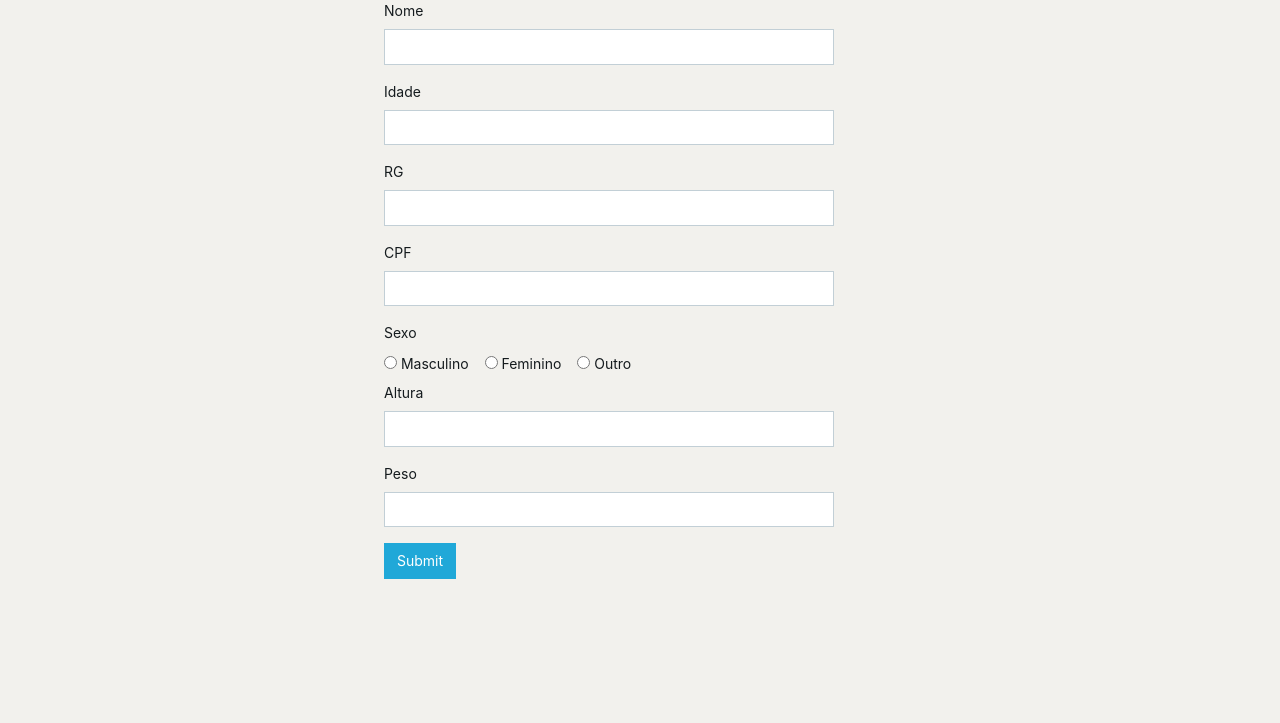
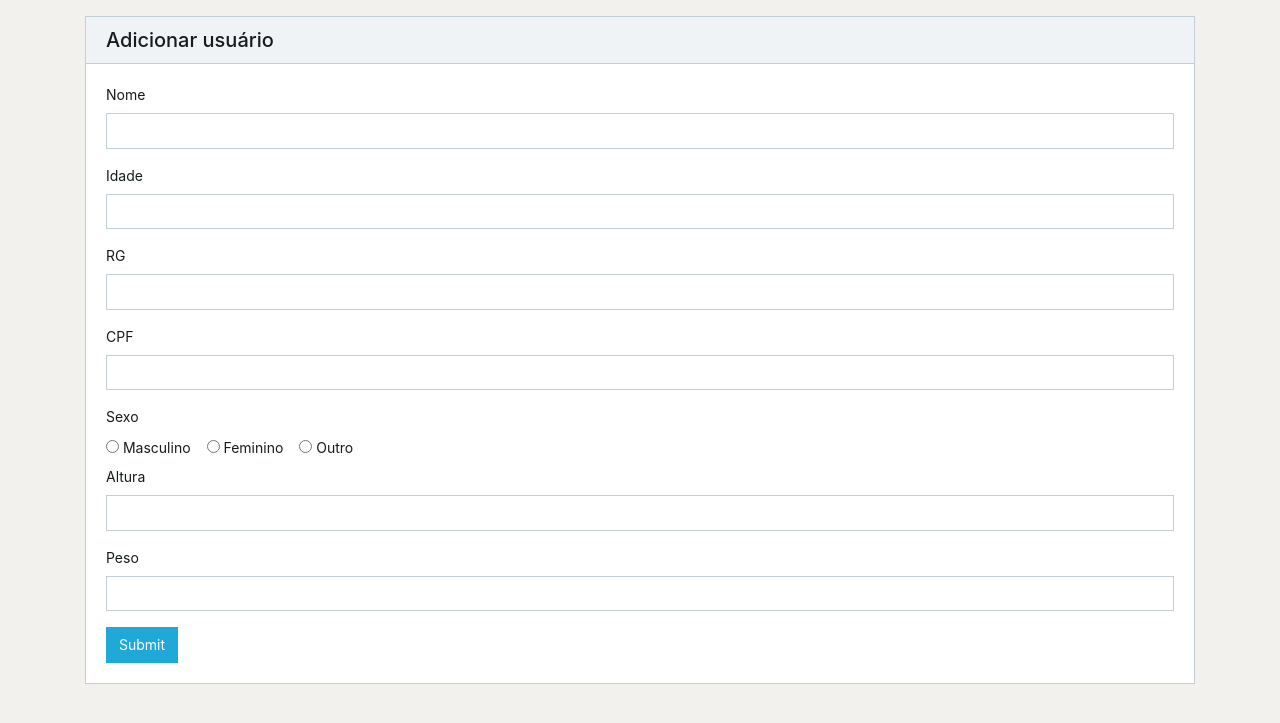
Before and after one commit to RenatoPerdizRodrigues/ProjLabES, a PHP site: page /usuario/create.php in a window 1280 px wide. Shown: the part 53-776 px from the top of the page. Run offline with PHP 8.4, Linux system fonts and the light colour scheme; some libraries are stand-ins or nearby versions.

Commit message:
Função de gerar URLS, correção no formulário

```diff
--- /dev/null
+++ b/config.php
@@ -0,0 +1,3 @@
+<?php
+    define('ROOT_FOLDER', '/projLabES/');
+?>
--- a/css/stylesheetjr.css
+++ b/css/stylesheetjr.css
@@ -25,16 +25,3 @@ body {
 .dropdown-item:hover {
     background-color: #ffe638;
 }
-
-.form-control {
-    width: 100%;
-}
-
-.form-group {
-    width: 450px;
-}
-
-.formuserinsert {
-    width: 40%;
-    margin: 0 auto;
-}
--- /dev/null
+++ b/functions.php
@@ -0,0 +1,8 @@
+<?php
+    include_once 'config.php';
+
+    // generate urls according to root folder
+    function generateRoute($url) {
+        echo ROOT_FOLDER . $url;
+    }
+?>
--- a/header.php
+++ b/header.php
@@ -1,5 +1,5 @@
 <nav class="navbar navbar-expand-lg navbar-light bg-yellow">
-    <a class="navbar-brand" href="../index.php">Xtreme Xcercise</a>
+    <a class="navbar-brand" href="<?php generateRoute('index.php'); ?>">Xtreme Xcercise</a>
     <button class="navbar-toggler" type="button" data-toggle="collapse" data-target="#navbarNavDropdown" aria-controls="navbarNavDropdown" aria-expanded="false" aria-label="Toggle navigation">
         <span class="navbar-toggler-icon"></span>
     </button>
@@ -8,7 +8,7 @@
             <li class="nav-item dropdown">
                 <a class="nav-link dropdown-toggle" href="http://example.com" id="navbarDropdownMenuLink" data-toggle="dropdown" aria-haspopup="true" aria-expanded="false">Usuário</a>
                 <div class="dropdown-menu" aria-labelledby="navbarDropdownMenuLink">
-                    <a class="dropdown-item" href="usuario/create.php">Cadastrar</a>
+                    <a class="dropdown-item" href="<?php generateRoute('usuario/create.php'); ?>">Cadastrar</a>
                     <a class="dropdown-item" href="#">Alterar</a>
                     <a class="dropdown-item" href="#">Excluir</a>
                     <a class="dropdown-item" href="#">Consultar</a>
--- a/index.php
+++ b/index.php
@@ -1,3 +1,7 @@
+<?php
+    include_once 'functions.php';
+?>
+
 <!DOCTYPE html>
 <html lang="en">
 <head>
@@ -7,7 +11,6 @@
     <link href="css/simple-line-icons.min" rel="stylesheet">
     <link href="css/style.min.css" rel="stylesheet">
     <link href="css/stylesheetjr.css" rel="stylesheet">
-
 </head>
 <body>
     <?php include_once 'header.php'; ?>
--- a/usuario/create.php
+++ b/usuario/create.php
@@ -1,3 +1,7 @@
+<?php
+    include_once '../functions.php';
+?>
+
 <!DOCTYPE html>
 <html lang="en">
 <head>
@@ -7,12 +11,17 @@
     <link href="../css/simple-line-icons.min" rel="stylesheet">
     <link href="../css/style.min.css" rel="stylesheet">
     <link href="../css/stylesheetjr.css" rel="stylesheet">
-
 </head>
 <body>
     <?php include_once '../header.php'; ?>
 
-    <div class="formuserinsert">
+    <div class="container mt-3">
+        <div class="card">
+            <div class="card-header">
+                <h1 class="h5 m-0">Adicionar usuário</h1>
+            </div>
+
+            <div class="card-block">
                 <form>
                     <div class="form-group">
                         <label>Nome</label>
@@ -62,6 +71,8 @@
                     <button type="submit" name="submit" class="btn btn-primary">Submit</button>
                 </form>
             </div>
+        </div>
+    </div>
 
     <script src="../js/libs/jquery.min.js"></script>
     <script src="../js/libs/tether.min.js"></script>
```
Lines whose indentation alone changed are shown as unchanged.
